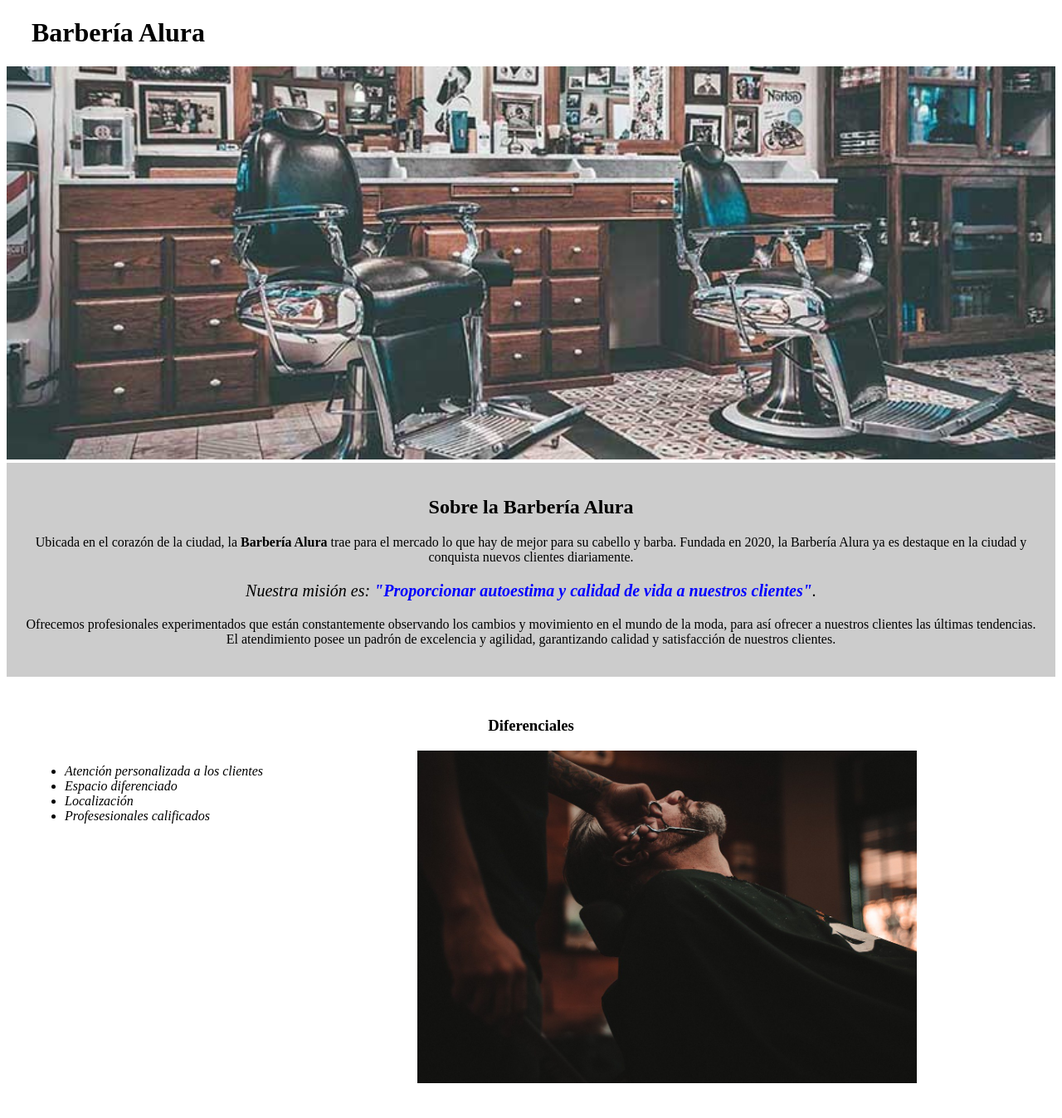
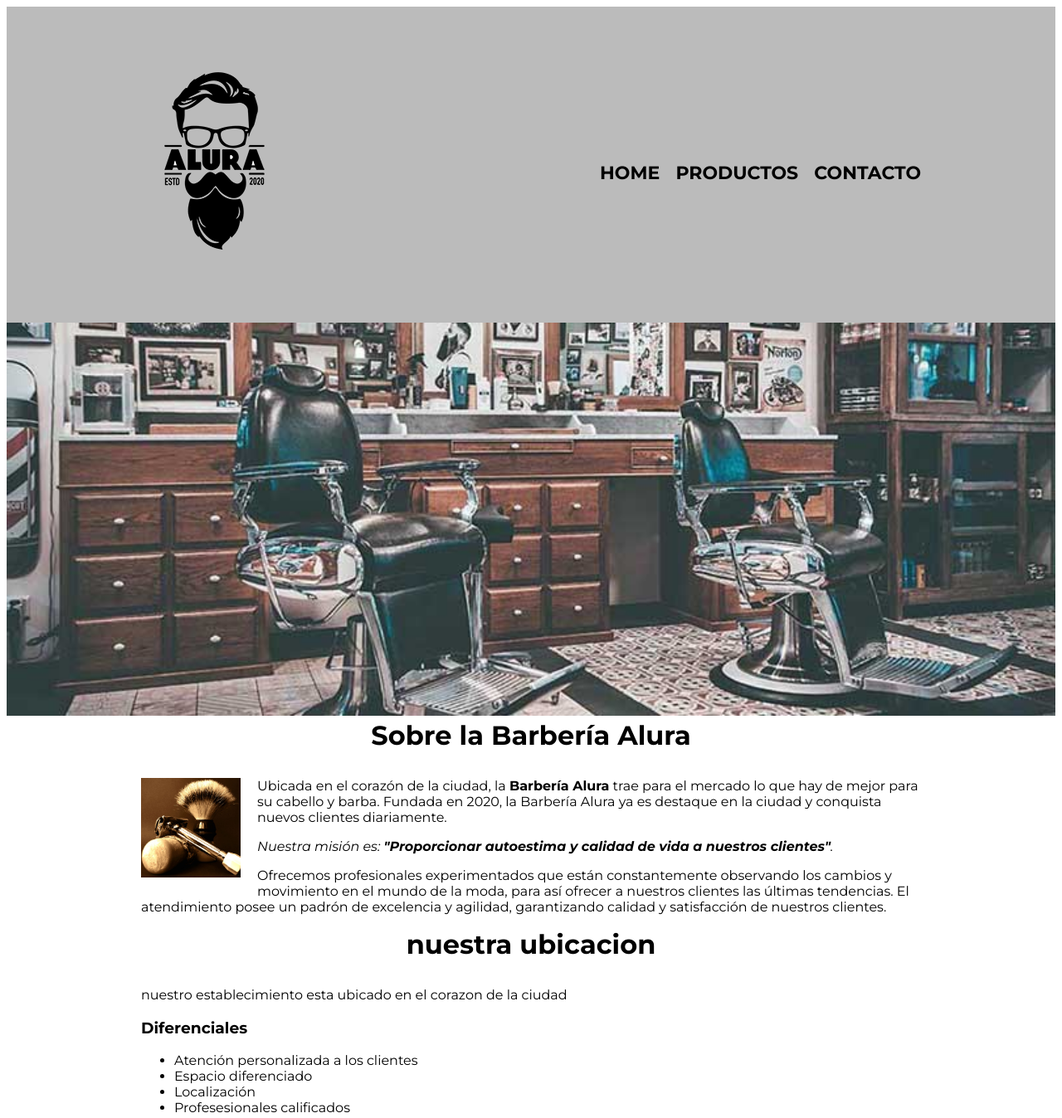
Before and after one commit to kattvi/1759-HTML5-y-CSS3-parte2-aula0, a plain HTML site: page index.html in a window 1280 px wide. Shown: the top 1348 px of the page at 83% size. Drawn offline with Linux system fonts and the light colour scheme.

Commit message:
actualizacion

```diff
--- a/index.html
+++ b/index.html
@@ -6,31 +6,55 @@
 
         <meta charset="UTF-8">
         <title>Barbería Alura</title>
-        <link rel="stylesheet" href="style-home.css">
+
+        <link rel="stylesheet" href="style.css">
+        <link rel=<link rel="preconnect" href="https://fonts.googleapis.com">
+        <link rel="preconnect" href="https://fonts.gstatic.com" crossorigin>
+        <link href="https://fonts.googleapis.com/css2?family=Montserrat:ital,wght@0,100..900;1,100..900&display=swap" rel="stylesheet">
 
     </head>
 
     <body>
 
         <header>
-            <h1 class="titulo-principal">Barbería Alura</h1>
+            <header>
+                <div class="caja">
+                     <h1><img src="imagenes/imagenes/logo.png"></h1>
+                    <nav>
+                         <ul>
+                            <li><a href="index.html">Home</a></li>
+                            <li><a href="productos.html">Productos</a></li>
+                            <li><a href="Contacto.html">Contacto</a></li>
+                        </ul>
+                    </nav>
+             </div>
+            </header>
+
         </header>
 
-        <img id="banner" src="banner/banner.jpg">
+        <img class="banner" src="banner/banner.jpg">
+        <main>
 
-        <div class="principal">
+        <section class="principal">
 
-            <h2 class="titulo-centralizado">Sobre la Barbería Alura</h2>
+            <h2 class="titulo-principal">Sobre la Barbería Alura</h2>
 
-            <p>Ubicada en el corazón de la ciudad, la <strong>Barbería Alura</strong> trae para el mercado lo que hay de mejor para su cabello y barba. Fundada en 2020, la Barbería Alura ya es destaque en la ciudad y conquista nuevos clientes diariamente.</p>
+            <img class="utensilios" src="imagenes/utensilios[1].jpg" alt="utensilios de un barbero.">
+
+            <p> Ubicada en el corazón de la ciudad, la <strong>Barbería Alura</strong> trae para el mercado lo que hay de mejor para su cabello y barba. Fundada en 2020, la Barbería Alura ya es destaque en la ciudad y conquista nuevos clientes diariamente.</p>
 
             <p id="mision"><em>Nuestra misión es: <strong>"Proporcionar autoestima y calidad de vida a nuestros clientes"</strong>.</em></p>
 
             <p>Ofrecemos profesionales experimentados que están constantemente observando los cambios y movimiento en el mundo de la moda, para así ofrecer a nuestros clientes las últimas tendencias. El atendimiento posee un padrón de excelencia y agilidad, garantizando calidad y satisfacción de nuestros clientes.</p>
 
-        </div>
+        </section>
 
-        <div class="diferenciales">
+        <section class="mapa">
+            <h3 class="titulo-principal">nuestra ubicacion</h3>
+            <p> nuestro establecimiento esta ubicado en el corazon de la ciudad </p>
+        </section>
+
+        <section class="diferenciales">
 
             <h3 class="titulo-centralizado">Diferenciales</h3>
 
@@ -43,8 +67,14 @@
 
             <img src="diferenciales/diferenciales.jpg" class="imagenDiferenciales">
 
-        </div>
+        </section>
 
+        </main>
+
+        <footer>
+            <img src="imagenes/imagenes/logo-blanco.png">
+            <p class="Copyright"> &copy; Copyright Barberia Alura - 2024 </p>
+        </footer>
 
     </body>
 </html>
--- a/style-home.css
+++ b/style-home.css
@@ -32,6 +32,7 @@ em strong{
     padding: 30px;
 }
 
+
 .items{
     font-style: italic;
 }
--- a/style.css
+++ b/style.css
@@ -1,7 +1,10 @@
+body{
+  font-family: "Montserrat", sans-serif;
+}
+
 header {
     background-color: #BBBBBB;
     padding: 20px 0;
-
 }
 
 .caja{
@@ -9,6 +12,7 @@ header {
     position: relative;
     margin: 0 auto;
 }
+
 nav {
     position: absolute;
     top: 110px;
@@ -26,24 +30,21 @@ nav a {
     font-weight: bold;
     font-size: 22px;
     text-decoration: none;
-
 }
 
 nav a:hover{
     color:#c78c19;
     text-decoration: underline;
-
 }
 
 .productos{
     width: 940px;
     margin: auto 0;
     padding: 50px;
+}
 
-}
 .productos li{
     display: inline-block;
-
     width: 30%;
     vertical-align: top;
     margin: 0 1.5%;
@@ -53,14 +54,16 @@ nav a:hover{
     border-width: 2px;
     border-style: solid;
     border-radius: 10px;
+}
 
-}
 .productos li:hover{
     border-color: #c78c19;
 }
+
 .productos li:active{
     border-color: aquamarine;
 }
+
 .productos h2{
     font-size: 30px;
     font-weight:bold ;
@@ -84,8 +87,8 @@ footer{
     text-align: center;
     background: url(imagenes/imagenes/bg.jpg);
     padding: 40px;
+}
 
-}
 .Copyright{
     color: #BBBBBB;
     font-size: 13px;
@@ -99,7 +102,6 @@ main{
 
 form{
     margin: 40px 0;
-
 }
 
 form label, form legend{
@@ -113,9 +115,41 @@ form label, form legend{
     margin: 0 0 20px;
     padding: 10 px 25px;
     width: 50%;
-
 }
 
 .checkbox{
     margin:  20px 0 ;
 }
+
+.banner{
+    width: 100%;
+}
+
+.titulo-principal{
+    text-align: center;
+    font-size: 2em;
+    margin: 0 0 1em;
+    clear: left;
+}
+
+.principal p {
+    margin: 0 0 1em;
+}
+
+.principal strong{
+    font-weight: bold;
+}
+
+.principal em{
+    font-style: italic;
+}
+
+.utensilios{
+    width: 120px;
+    float: left;
+    margin: 0 20px 20px 0;
+}
+
+.imagenDiferenciales{
+    width: 60%;
+}
```
Also changed, not shown: imagenes/utensilios[1].jpg (added).
